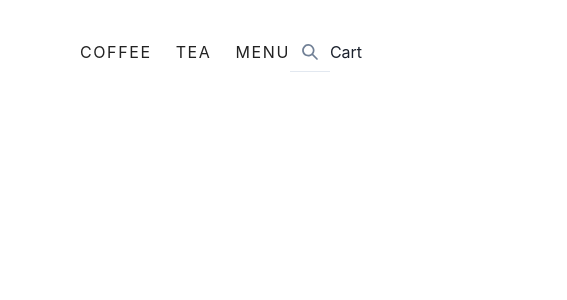
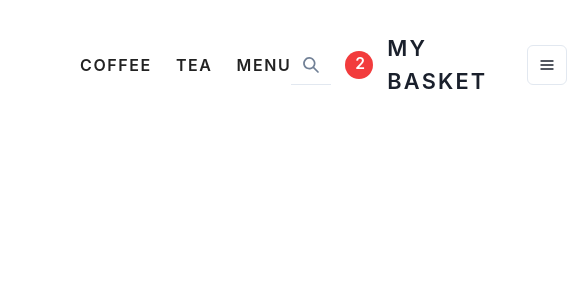
Before and after one commit to TarasMakarchuk/online-store, a Next.js app in the folder client/: page / in a window 390 px wide. Shown: the top 300 px of the page, 567 px wide, since content can reach past the window. Built offline with nearby package versions, Linux system fonts and the light colour scheme; no server answers.

Commit message:
:bookmark:  client - add basket layout, layout hamburger menu, modal window for basket

```diff
--- /dev/null
+++ b/client/app/components/layout/header/cart/Cart.module.scss
@@ -0,0 +1,15 @@
+.cart {
+  @apply flex items-center gap-10;
+
+  .basket {
+    @apply flex items-center tracking-widest font-semibold text-xl cursor-pointer;
+    .badge {
+      @apply flex items-center w-7 h-7 m-3.5 rounded-full bg-red text-white p-2.5 pt-2 text-sm;
+    }
+  }
+
+  > div > Menu {
+    @apply w-10 h-10 bg-red;
+  }
+
+}
--- a/client/app/components/layout/header/cart/Cart.tsx
+++ b/client/app/components/layout/header/cart/Cart.tsx
@@ -1,8 +1,59 @@
-import { FC } from 'react';
-
+import { FC, useState } from 'react';
+import { Menu, MenuButton, MenuItem, MenuList } from '@chakra-ui/menu';
+import { AddIcon, EditIcon, ExternalLinkIcon, HamburgerIcon, RepeatIcon } from '@chakra-ui/icons';
+import { IconButton } from '@chakra-ui/react';
+import styles from './Cart.module.scss';
+import { ModalWindow } from '@/layout/modal/ModalWindow';
 
 const Cart: FC = () => {
-	return <div>Cart</div>;
+	const [showModal, setShowModal] = useState(false);
+
+	const handleClick = (): void => {
+		setShowModal(!showModal);
+	};
+
+	const onSubmit = (event: any): any => {
+		event.preventDefault();
+		setShowModal(!showModal);
+	};
+
+	return (
+		<>
+			<ModalWindow isOpen={showModal} onClose={handleClick} onSubmit={onSubmit} />
+			<div className={styles.cart}>
+				<div className={styles.basket} onClick={handleClick}>
+					<div className={styles.badge}>2</div>
+					<div>
+						MY BASKET
+					</div>
+				</div>
+				<div>
+					<Menu>
+						<MenuButton
+							as={IconButton}
+							aria-label='Options'
+							icon={<HamburgerIcon />}
+							variant='outline'
+						/>
+						<MenuList>
+							<MenuItem icon={<AddIcon />} command='⌘T'>
+								Menu 1
+							</MenuItem>
+							<MenuItem icon={<ExternalLinkIcon />} command='⌘N'>
+								Menu 1
+							</MenuItem>
+							<MenuItem icon={<RepeatIcon />} command='⌘⇧N'>
+								Menu 1
+							</MenuItem>
+							<MenuItem icon={<EditIcon />} command='⌘O'>
+								Menu 1
+							</MenuItem>
+						</MenuList>
+					</Menu>
+				</div>
+			</div>
+		</>
+	);
 };
 
 export default Cart;
--- a/client/app/components/layout/header/menu/Menu.module.scss
+++ b/client/app/components/layout/header/menu/Menu.module.scss
@@ -7,7 +7,7 @@
       > li {
         @apply list-none;
         > a {
-          @apply tracking-widest uppercase relative text-black no-underline;
+          @apply tracking-widest uppercase relative text-black no-underline font-semibold;
 
           &::after {
             content: '';
--- /dev/null
+++ b/client/app/components/layout/modal/ModalWindow.tsx
@@ -0,0 +1,57 @@
+import {
+	Button, HStack, Input, Modal,
+	ModalBody,
+	ModalCloseButton,
+	ModalContent, ModalFooter,
+	ModalHeader,
+	ModalOverlay, useNumberInput
+} from '@chakra-ui/react';
+import { FC } from 'react';
+
+type Props = {
+	isOpen: boolean;
+	onClose: () => void;
+	onSubmit: (event: any) => any;
+}
+
+export const ModalWindow: FC<Props> = ({isOpen, onClose, onSubmit}) => {
+	const { getInputProps, getIncrementButtonProps, getDecrementButtonProps } =
+		useNumberInput({
+			step: 1,
+			defaultValue: 2,
+			min: 1,
+			max: 30,
+			precision: 0,
+		})
+
+	const inc = getIncrementButtonProps()
+	const dec = getDecrementButtonProps()
+	const input = getInputProps()
+
+	return (
+		<>
+			<Modal isOpen={isOpen} onClose={onClose}>
+				<ModalOverlay />
+				<ModalContent>
+					<ModalHeader>Order list</ModalHeader>
+					<ModalCloseButton />
+					<ModalBody>
+							<span>Coffee, quantity</span>
+							<HStack maxW='200px'>
+								<Button {...dec}>-</Button>
+								<Input {...input} />
+								<Button {...inc}>+</Button>
+							</HStack>
+					</ModalBody>
+
+					<ModalFooter>
+						<Button colorScheme='green' mr={10} onClick={onSubmit}>Confirm order</Button>
+						<Button colorScheme='red' onClick={onClose}>
+							Close
+						</Button>
+					</ModalFooter>
+				</ModalContent>
+			</Modal>
+		</>
+	);
+};
```
